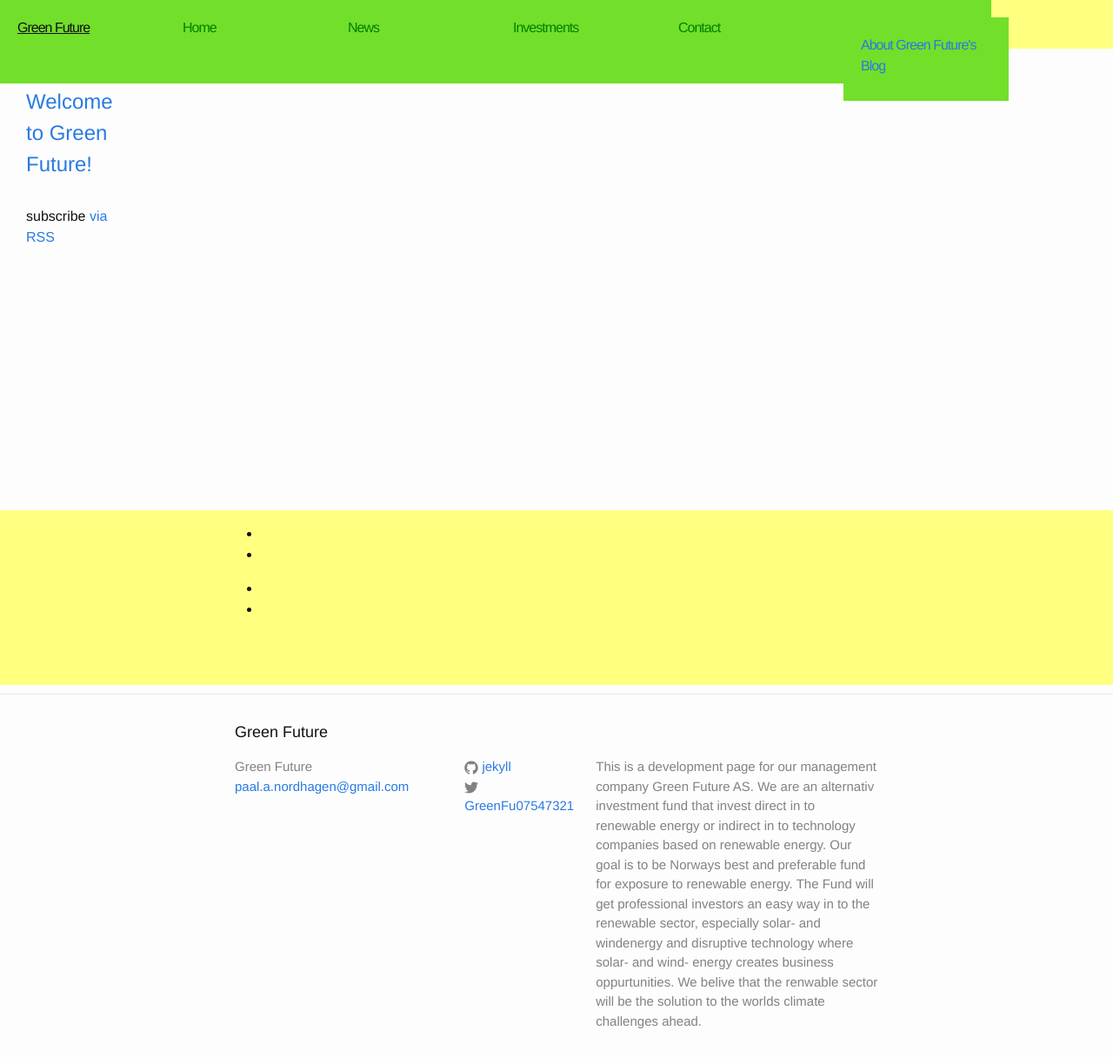
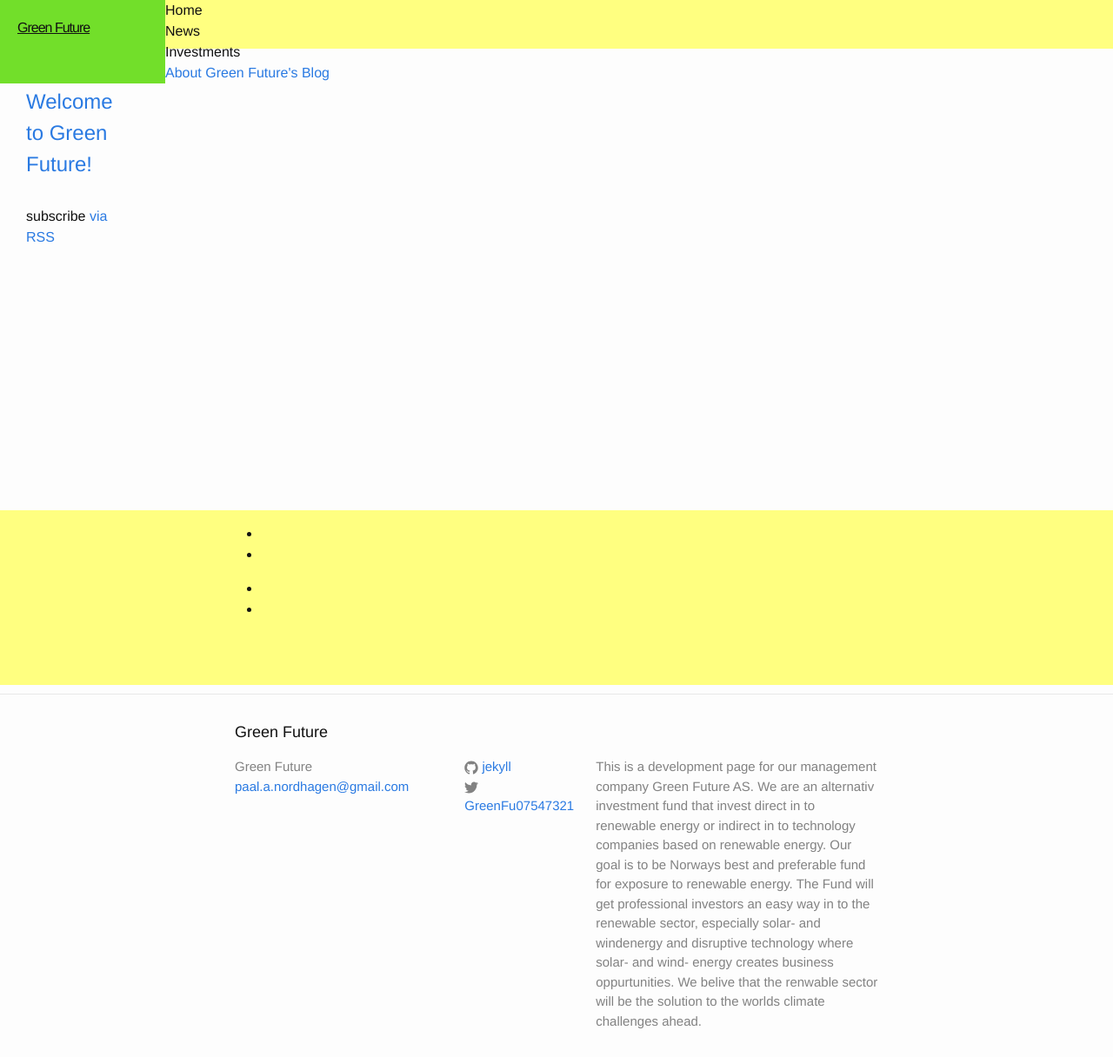
Before and after one commit to Paal-August/Paal-August.github.io, a Jekyll site: the page built from index.html, in a window 1280 px wide and 1216 px high. Shown: the whole window at 87% size. Built offline with Jekyll 4.4.1, drawn with Linux system fonts in a browser that asks for light colours.

Commit message:
Update header.html

```diff
--- a/_includes/header.html
+++ b/_includes/header.html
@@ -4,12 +4,12 @@
 
    <a class="site-title" href="{{ site.baseurl }}/">{{ site.title }}</a>
 
-    <div class="site-title">Home</div>
-    <div class="site-title">News</div>
-    <div class="site-title">Investments</div>
-    <div class="site-title">Contact</div>
+    <div class="site-menu1">Home</div>
+    <div class="site-menu2">News</div>
+    <div class="site-menu3">Investments</div>
+    <div class="site-menu4>Contact</div>
 
-    <nav class="site-title">
+    <nav class="site-nav">
       <a href="#" class="menu-icon">
   <!--    <svg viewBox="0 0 18 15">
           <path fill="#424242" d="M18,1.484c0,0.82-0.665,1.484-1.484,1.484H1.484C0.665,2.969,0,2.304,0,1.484l0,0C0,0.665,0.665,0,1.484,0 h15.031C17.335,0,18,0.665,18,1.484L18,1.484z"/>
@@ -18,7 +18,7 @@
         </svg> -->
       </a>
 
-      <div class="site-title">
+      <div class="trigger">
           {% for my_page in site.pages %}
           {% if my_page.title %}
           <a class="page-link" href="{{ my_page.url | prepend: site.baseurl }}">{{ my_page.title }}</a>
```
